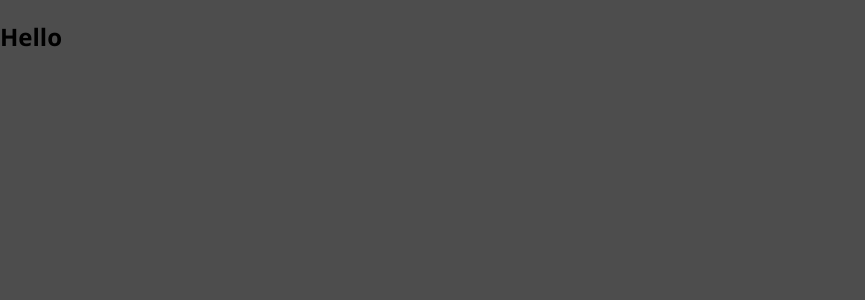
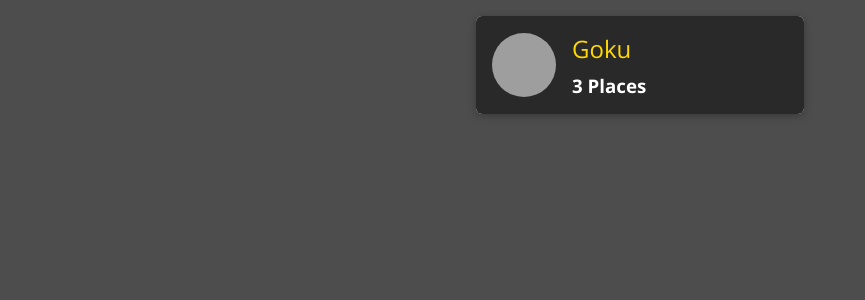
Before and after one commit to jlaguilargomez/react_share-places, a React (Create React App) app: page / in a window 1280 px wide. Shown: the top 300 px of the page, without its empty margins (0-865 px from the left). Built offline with nearby package versions, Linux system fonts and the light colour scheme; grey boxes are pictures that could not be loaded.

Commit message:
Create UserList and UserItem components / Add base card and avatar components with styles

```diff
--- a/src/App.jsx
+++ b/src/App.jsx
@@ -1,4 +1,3 @@
-import logo from './logo.svg';
 import {
   BrowserRouter as Router,
   Route,
--- /dev/null
+++ b/src/shared/components/UIElements/Avatar/Avatar.css
@@ -0,0 +1,15 @@
+.avatar {
+  width: 100%;
+  height: 100%;
+  display: flex;
+  justify-content: center;
+  align-items: center;
+}
+
+.avatar img {
+  display: block;
+  border-radius: 50%;
+  width: 100%;
+  height: 100%;
+  object-fit: cover;
+}
--- /dev/null
+++ b/src/shared/components/UIElements/Avatar/Avatar.jsx
@@ -0,0 +1,17 @@
+import React from 'react';
+
+import './Avatar.css';
+
+const Avatar = props => {
+  return (
+    <div className={`avatar ${props.className}`} style={props.style}>
+      <img
+        src={props.image}
+        alt={props.alt}
+        style={{ width: props.width, height: props.width }}
+      />
+    </div>
+  );
+};
+
+export default Avatar;
--- /dev/null
+++ b/src/shared/components/UIElements/Card/Card.css
@@ -0,0 +1,9 @@
+.card {
+  position: relative;
+  margin: 0;
+  box-shadow: 0 2px 8px rgba(0, 0, 0, 0.26);
+  border-radius: 6px;
+  padding: 1rem;
+  overflow: hidden;
+  background: white;
+}
--- /dev/null
+++ b/src/shared/components/UIElements/Card/Card.jsx
@@ -0,0 +1,13 @@
+import React from 'react';
+
+import './Card.css';
+
+const Card = props => {
+  return (
+    <div className={`card ${props.className}`} style={props.style}>
+      {props.children}
+    </div>
+  );
+};
+
+export default Card;
--- /dev/null
+++ b/src/user/components/UserItem/UserItem.css
@@ -0,0 +1,49 @@
+.user-item {
+  margin: 1rem;
+  width: calc(45% - 2rem);
+  min-width: 17.5rem;
+}
+
+.user-item a {
+  display: flex;
+  align-items: center;
+  width: 100%;
+  height: 100%;
+  text-decoration: none;
+  padding: 1rem;
+  color: white;
+  background: #292929;
+}
+
+.user-item a:hover,
+.user-item a:active {
+  background: #ffd900;
+}
+
+.user-item__content {
+  padding: 0;
+}
+
+.user-item__image {
+  width: 4rem;
+  height: 4rem;
+  margin-right: 1rem;
+}
+
+.user-item__info h2 {
+  font-size: 1.5rem;
+  margin: 0 0 0.5rem 0;
+  font-weight: normal;
+  color: #ffd900;
+}
+
+.user-item:hover h2,
+.user-item:active h2,
+.user-item:hover h3,
+.user-item:active h3 {
+  color: #292929;
+}
+
+.user-item__info h3 {
+  margin: 0;
+}
--- /dev/null
+++ b/src/user/components/UserItem/UserItem.jsx
@@ -0,0 +1,28 @@
+import { Link } from 'react-router-dom';
+
+import Avatar from '../../../shared/components/UIElements/Avatar/Avatar';
+import Card from '../../../shared/components/UIElements/Card/Card';
+
+import './UserItem.css';
+
+const UserItem = ({ id, image, name, placeCount }) => {
+  return (
+    <li className="user-item">
+      <Card className="user-item__content">
+        <Link to={`/${id}/places`}>
+          <div className="user-item__image">
+            <Avatar image={image} alt={name} />
+          </div>
+          <div className="user-item__info">
+            <h2>{name}</h2>
+            <h3>
+              {placeCount} {placeCount === 1 ? 'Place' : 'Places'}
+            </h3>
+          </div>
+        </Link>
+      </Card>
+    </li>
+  );
+};
+
+export default UserItem;
--- /dev/null
+++ b/src/user/components/UserList/UserList.css
@@ -0,0 +1,10 @@
+.users-list {
+  list-style: none;
+  margin: 0 auto;
+  padding: 0;
+  width: 90%;
+  max-width: 50rem;
+  display: flex;
+  justify-content: center;
+  flex-wrap: wrap;
+}
--- /dev/null
+++ b/src/user/components/UserList/UserList.jsx
@@ -0,0 +1,29 @@
+import './UserList.css';
+
+import UserItem from './../UserItem/UserItem';
+
+const UserList = ({ items }) => {
+  if (items.length === 0) {
+    return (
+      <div className="center">
+        <h2>No users found</h2>
+      </div>
+    );
+  }
+
+  return (
+    <ul className="users-list">
+      {items.map((user) => (
+        <UserItem
+          key={user.id}
+          id={user.id}
+          image={user.image}
+          name={user.name}
+          placeCount={user.places}
+        />
+      ))}
+    </ul>
+  );
+};
+
+export default UserList;
--- a/src/user/pages/Users.jsx
+++ b/src/user/pages/Users.jsx
@@ -1,5 +1,16 @@
+import UserList from '../components/UserList/UserList';
+
 const Users = () => {
-  return <h2>Hello</h2>;
+  const USERS = [
+    {
+      id: 'u1',
+      name: 'Goku',
+      image:
+        'https://media.revistagq.com/photos/5f8959bd54567c4e16ec6a46/master/pass/goku-futbolista.jpg',
+      places: 3,
+    },
+  ];
+  return <UserList items={USERS} />;
 };
 
 export default Users;
```
Also changed, not shown: src/logo.svg (deleted).
